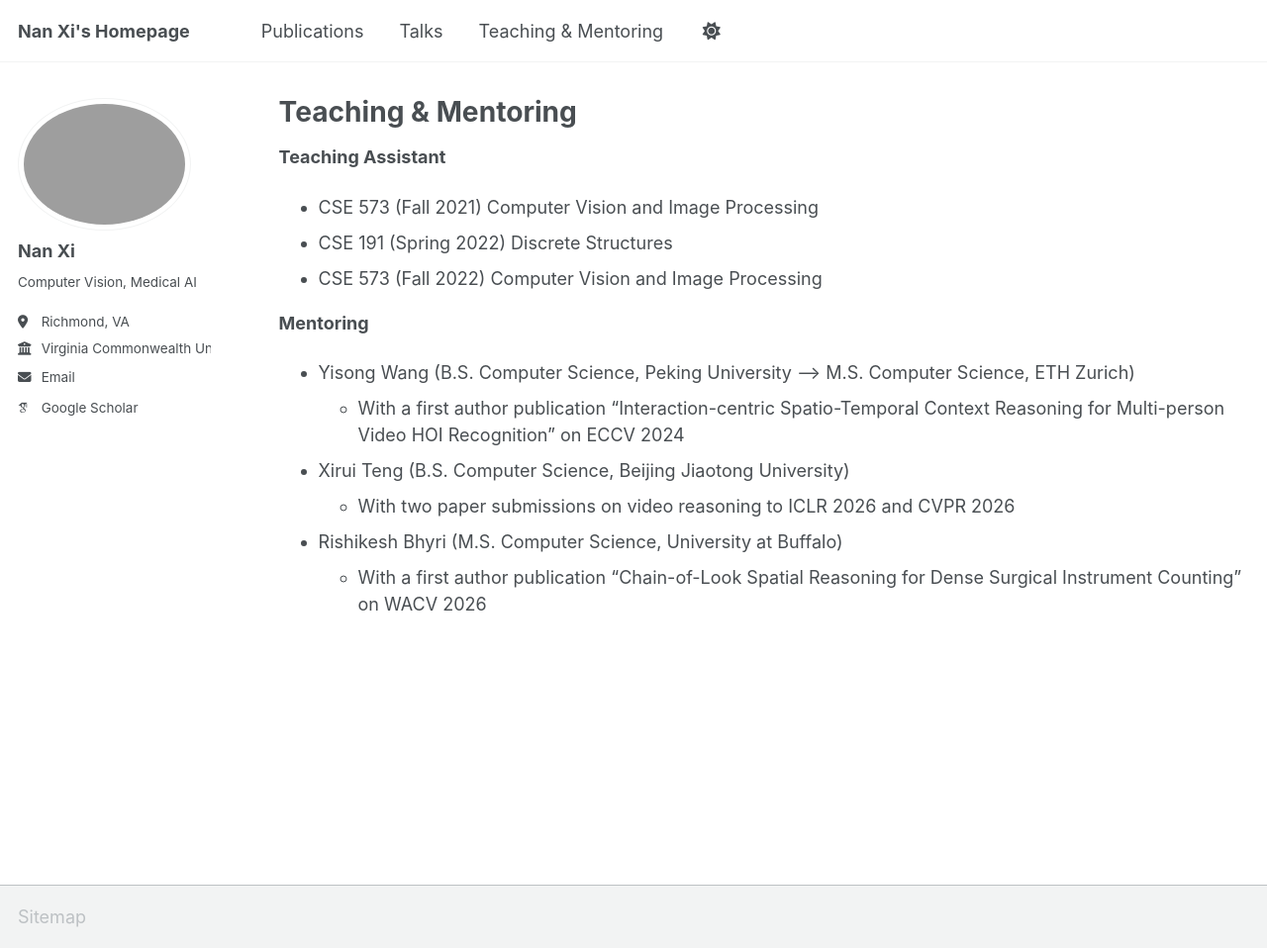
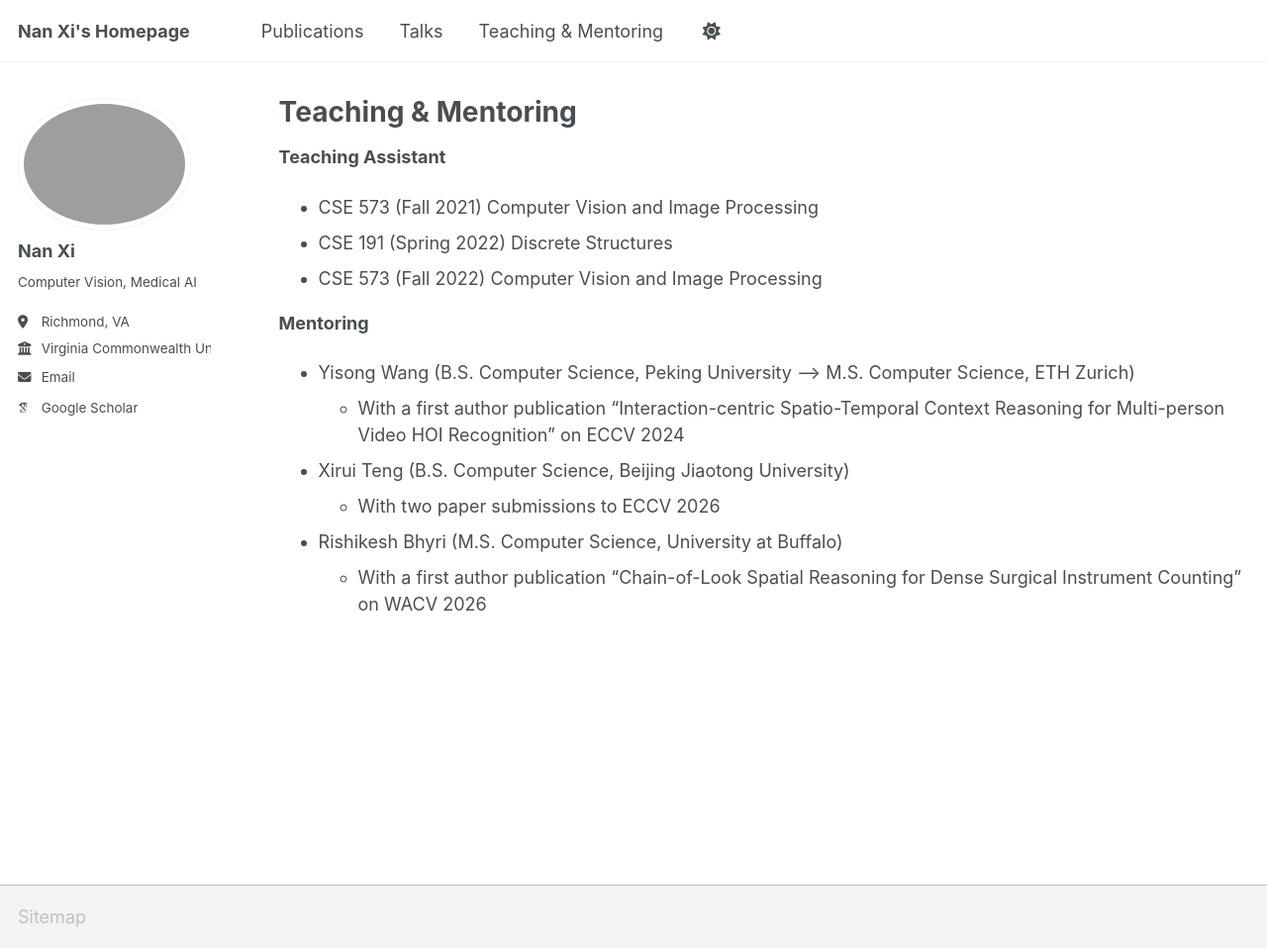
Before and after one commit to southnx/southnx.github.io, a Jekyll site: the page built from _pages/teaching.md, in a window 1280 px wide and 958 px high. Shown: the whole window at 99% size. Built offline with Jekyll 4.4.1, drawn with Linux system fonts in a browser that asks for light colours; some web fonts are replaced; a script that is not in the unit is left out.

Commit message:
Update paper submission details for Xirui Teng

```diff
--- a/_pages/teaching.md
+++ b/_pages/teaching.md
@@ -17,7 +17,7 @@ redirect_from:
   - With a first author publication “Interaction-centric Spatio-Temporal Context Reasoning for Multi-person Video HOI Recognition” on ECCV 2024
 
 - Xirui Teng (B.S. Computer Science, Beijing Jiaotong University)
-  - With two paper submissions on video reasoning to ICLR 2026 and CVPR 2026
+  - With two paper submissions to ECCV 2026
 
 - Rishikesh Bhyri (M.S. Computer Science, University at Buffalo)
   - With a first author publication "Chain-of-Look Spatial Reasoning for Dense Surgical Instrument Counting" on WACV 2026
```
